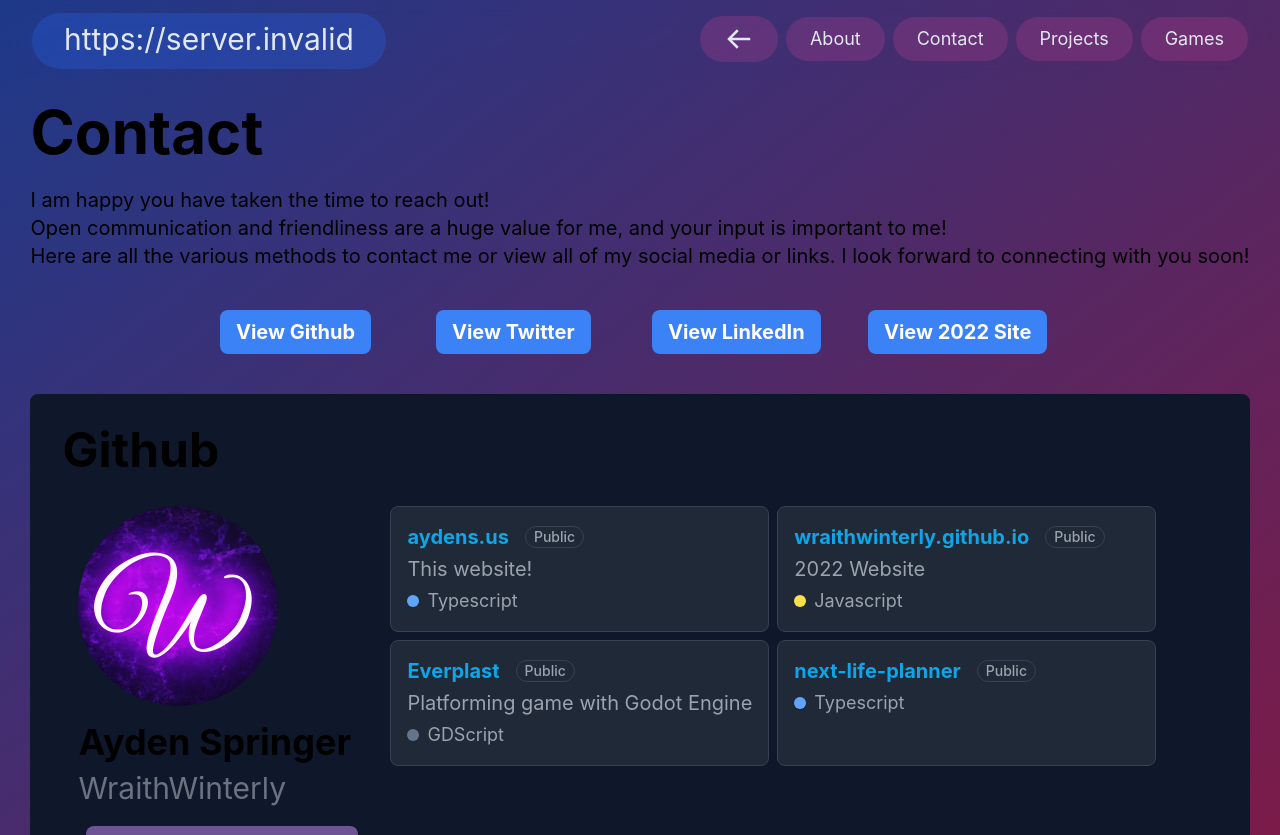
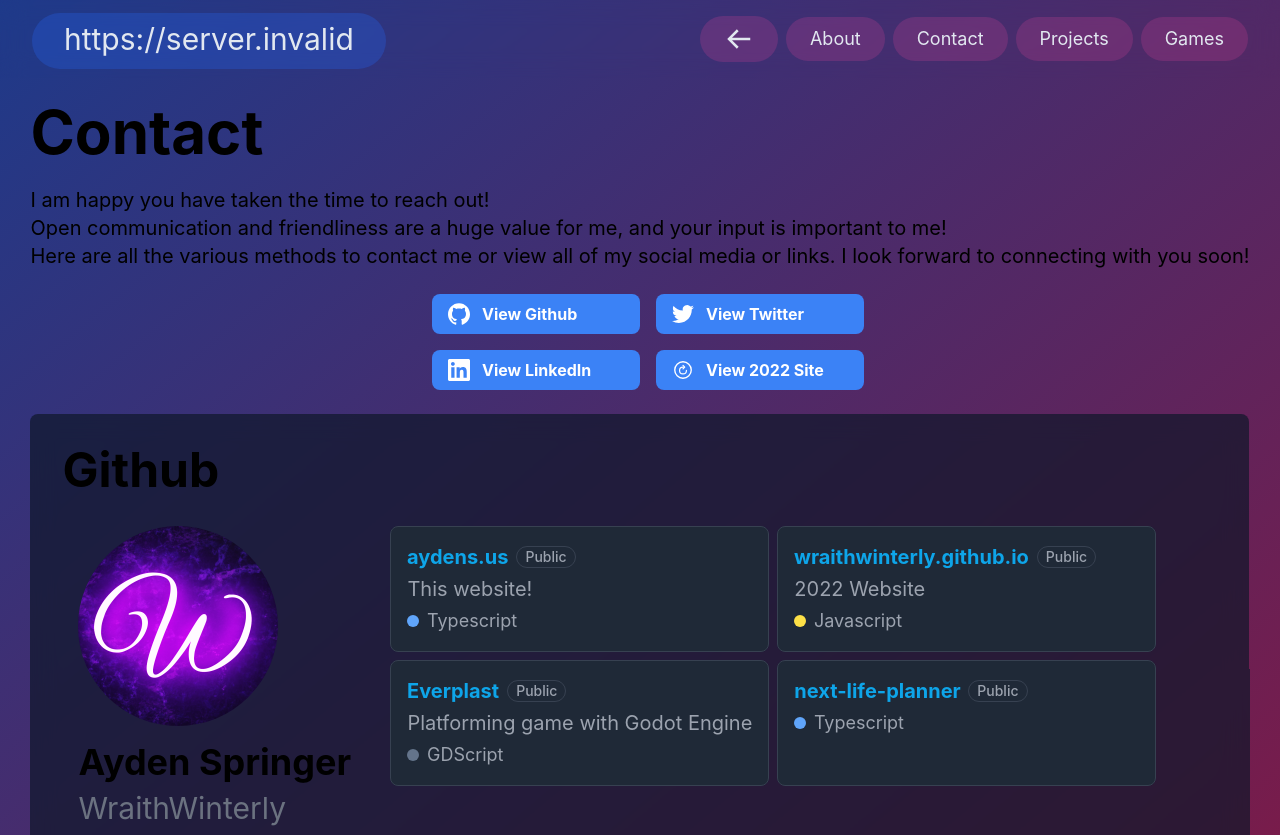
Before and after one commit to WraithWinterly/aydens.net, a Next.js app: page /contact in a window 1280 px wide. Shown: the top 835 px of the page. Built offline with nearby package versions, Linux system fonts and the light colour scheme; no server answers; what prettier-plugin-tailwindcss would draw is missing.

Commit message:
Slight contact page improvements

```diff
--- a/src/components/layout.tsx
+++ b/src/components/layout.tsx
@@ -9,7 +9,7 @@ export default function Layout({ children }: LayoutProps) {
   return (
     <div className="relative flex flex-col items-center bg-gradient-to-br from-blue-900 to-pink-900">
       <Header />
-      <div className="h-full min-h-screen">{children}</div>
+      <div className="h-full min-h-screen pb-12">{children}</div>
       <Footer />
     </div>
   );
--- a/src/pages/contact.tsx
+++ b/src/pages/contact.tsx
@@ -1,5 +1,6 @@
 import Image from "next/image";
-
+import { SiGithub, SiLinkedin, SiTwitter } from "react-icons/si";
+import { IoRefreshCircleOutline } from "react-icons/io5";
 export default function Contact() {
   interface GithubCardProps {
     name: string;
@@ -16,8 +17,8 @@ export default function Contact() {
     langColor,
   }: GithubCardProps) => {
     return (
-      <div className="h-full w-full rounded-lg border border-gray-700 bg-gray-800 py-4 px-4">
-        <div className="mb-1 flex items-center gap-4">
+      <div className="h-full w-full rounded-lg border border-gray-700 bg-gray-800 py-4 px-4 backdrop-blur-md">
+        <div className="mb-1 flex items-center gap-2">
           <a
             href={href}
             target="_blank"
@@ -53,44 +54,63 @@ export default function Contact() {
         </p>
       </div>
 
-      <div className="flex justify-center">
-        <ul className="flex w-fit justify-between gap-2 py-4">
-          <li className="w-52 animate-in slide-in-from-left duration-700">
+      <div className="flex justify-center gap-4">
+        <div className="flex flex-col">
+          <div className="w-52 animate-in slide-in-from-left duration-700">
             <a
               href="https://github.com/WraithWinterly"
               target="_blank"
               rel="noreferrer">
-              <button className="btn">View Github</button>
+              <button className="btn w-full">
+                <span className="flex items-center gap-3">
+                  <SiGithub size={22} /> <span>View Github</span>
+                </span>
+              </button>
             </a>
-          </li>
-          <li className="w-52 animate-in slide-in-from-left duration-700">
+          </div>
+          <div className="w-52 animate-in slide-in-from-left duration-700">
+            <a
+              href="https://www.linkedin.com/in/ayden-springer"
+              target="_blank"
+              rel="noreferrer">
+              <button className="btn w-full">
+                <span className="flex items-center gap-3">
+                  <SiLinkedin size={22} /> <span>View LinkedIn</span>
+                </span>
+              </button>
+            </a>
+          </div>
+        </div>
+        <div className="flex flex-col">
+          <div className="w-52 animate-in slide-in-from-left duration-700">
             <a
               href="https://twitter.com/WraithWinterly"
               target="_blank"
               rel="noreferrer">
-              <button className="btn">View Twitter</button>
+              <button className="btn w-full">
+                <span className="flex items-center gap-3">
+                  <SiTwitter size={22} /> <span>View Twitter</span>
+                </span>
+              </button>
             </a>
-          </li>
-          <li className="w-52 animate-in slide-in-from-left duration-700">
-            <a
-              href="https://www.linkedin.com/in/ayden-springer"
-              target="_blank"
-              rel="noreferrer">
-              <button className="btn">View LinkedIn</button>
-            </a>
-          </li>
-          <li className="w-52 animate-in slide-in-from-left duration-700">
+          </div>
+          <div className="w-52 animate-in slide-in-from-left duration-700">
             <a
               href="https://wraithwinterly.github.io/"
               target="_blank"
               rel="noreferrer">
-              <button className="btn">View 2022 Site</button>
+              <button className="btn w-full">
+                <span className="flex items-center gap-3">
+                  <IoRefreshCircleOutline size={22} />
+                  <span>View 2022 Site</span>
+                </span>
+              </button>
             </a>
-          </li>
-        </ul>
+          </div>
+        </div>
       </div>
       {/* Github Section */}
-      <div className="rounded-lg bg-slate-900 px-8 py-4">
+      <div className="rounded-lg bg-slate-900/70 px-8 py-4 backdrop-blur-md">
         <h2>Github</h2>
         {/* Github Box */}
         <div className="flex gap-6 rounded-lg border-solid border-gray-500 border-opacity-50 px-4 py-4">
@@ -105,7 +125,7 @@ export default function Contact() {
             />
             <h3 className="pb-0">Ayden Springer</h3>
             <h4 className="pt-0 font-normal text-gray-500">WraithWinterly</h4>
-            <button className="btn bg-[#6e5494] py-4 text-xl">
+            <button className="btn bg-[#6e5494] py-4 text-xl hover:bg-[#8767b6]">
               View Github
             </button>
           </div>
```
